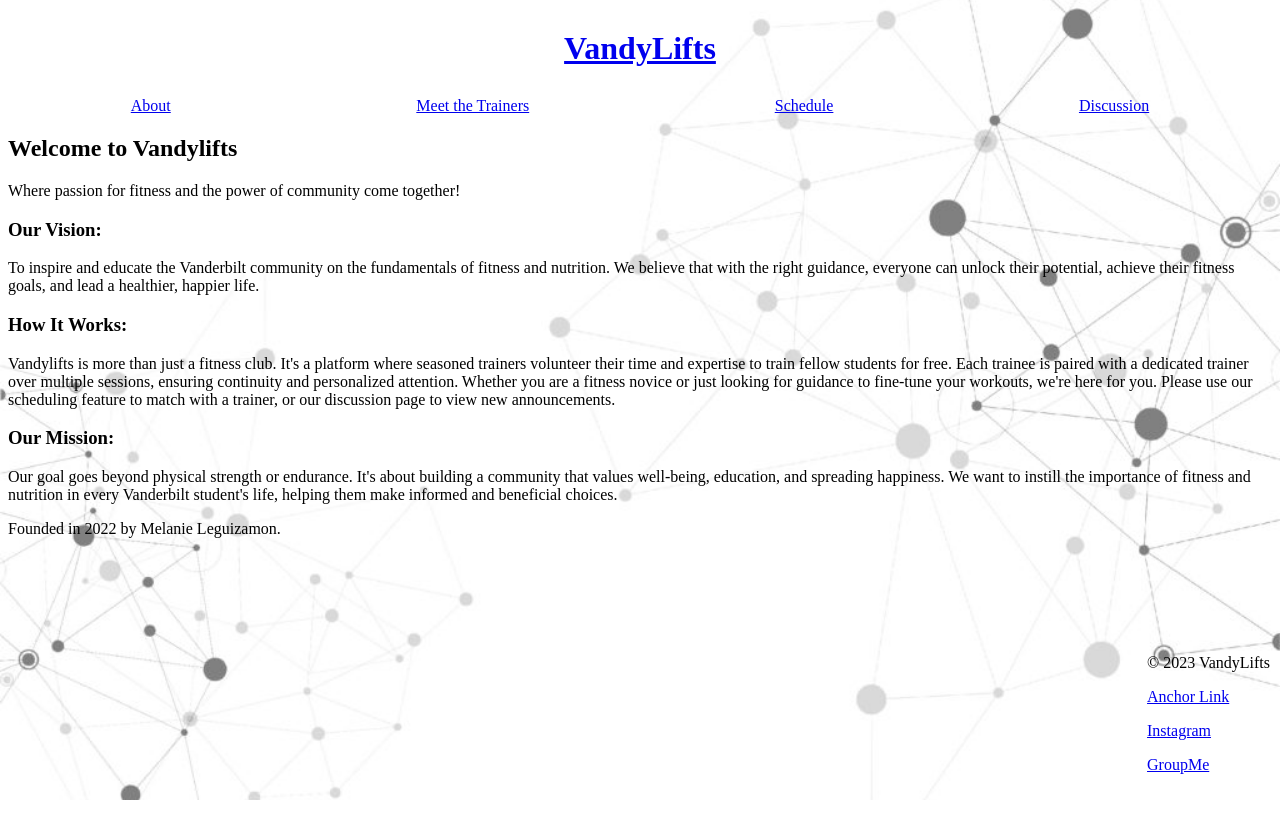
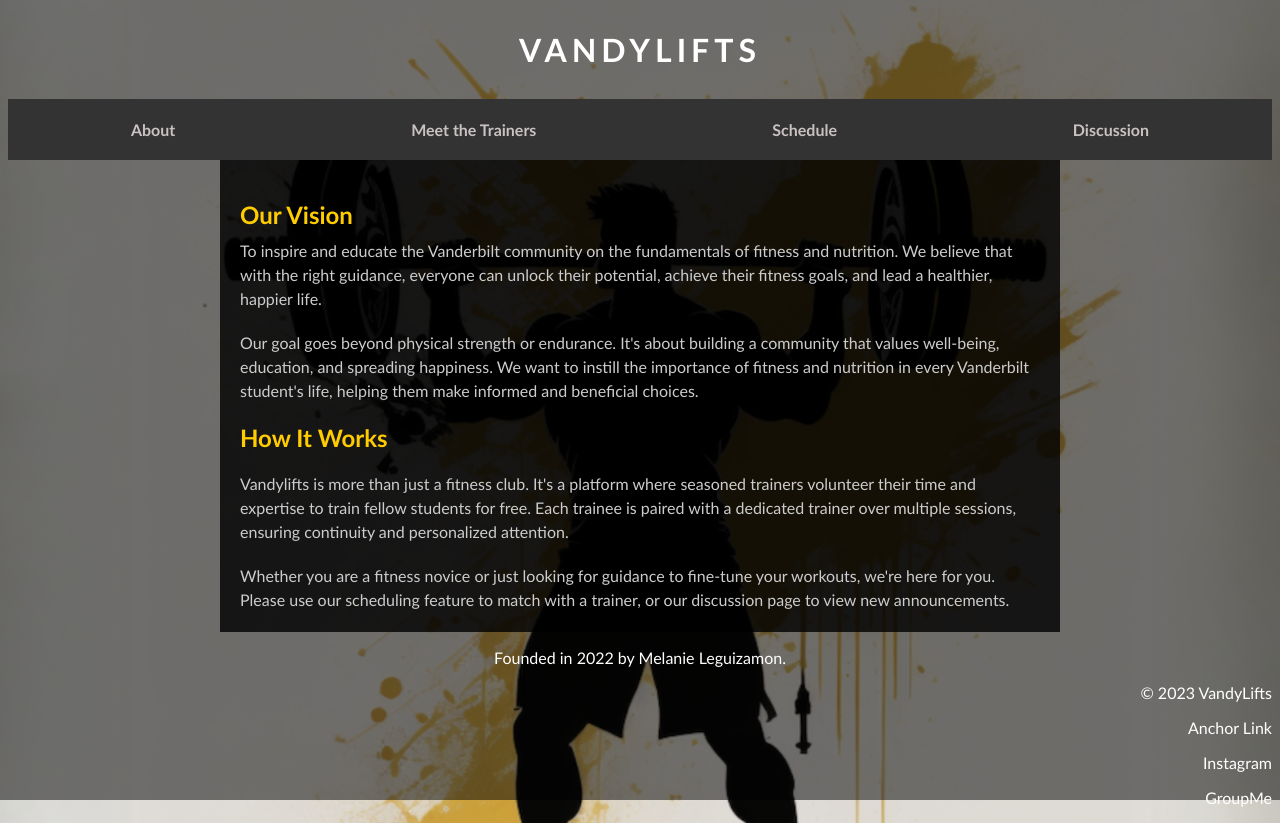
Before and after one commit to lucasschnee/Group7SoftwareProject, a React (Create React App) app in the folder client/: page /about in a window 1280 px wide. Before the commit the page ends 800 px from the top, so only its background shows below. Built offline with nearby package versions, Linux system fonts and the light colour scheme; the HTML template or start-up script is replaced by a standard one.

Commit message:
front end

```diff
--- a/client/src/About.js
+++ b/client/src/About.js
@@ -4,27 +4,27 @@
 function About() {
   return (
     <div>
-      <h2>Welcome to Vandylifts</h2>
-      <p>
-        Where passion for fitness and the power of community come together!
-      </p>
+      <div className="info">
 
-      <h3>Our Vision:</h3>
-      <p>
-        To inspire and educate the Vanderbilt community on the fundamentals of fitness and nutrition. We believe that with the right guidance, everyone can unlock their potential, achieve their fitness goals, and lead a healthier, happier life.
-      </p>
+      <h3>Our Vision</h3>
+<p>
+To inspire and educate the Vanderbilt community on the fundamentals of fitness and nutrition. We believe that with the right guidance, everyone can unlock their potential, achieve their fitness goals, and lead a healthier, happier life.
+</p>
+<p>
+Our goal goes beyond physical strength or endurance. It's about building a community that values well-being, education, and spreading happiness. We want to instill the importance of fitness and nutrition in every Vanderbilt student's life, helping them make informed and beneficial choices.
+</p>
 
-      <h3>How It Works:</h3>
-      <p>
-        Vandylifts is more than just a fitness club. It's a platform where seasoned trainers volunteer their time and expertise to train fellow students for free. Each trainee is paired with a dedicated trainer over multiple sessions, ensuring continuity and personalized attention. Whether you are a fitness novice or just looking for guidance to fine-tune your workouts, we're here for you. Please use our scheduling feature to match with a trainer, or our discussion page to view new announcements.
-      </p>
 
-      <h3>Our Mission:</h3>
-      <p>
-        Our goal goes beyond physical strength or endurance. It's about building a community that values well-being, education, and spreading happiness. We want to instill the importance of fitness and nutrition in every Vanderbilt student's life, helping them make informed and beneficial choices.
-      </p>
+<h3>How It Works</h3>
+<p>
+Vandylifts is more than just a fitness club. It's a platform where seasoned trainers volunteer their time and expertise to train fellow students for free. Each trainee is paired with a dedicated trainer over multiple sessions, ensuring continuity and personalized attention.
+</p>
+<p>
+Whether you are a fitness novice or just looking for guidance to fine-tune your workouts, we're here for you. Please use our scheduling feature to match with a trainer, or our discussion page to view new announcements.
+</p>
+</div>
+      <p>Founded in 2022 by Melanie Leguizamon.</p>
 
-      <p>Founded in 2022 by Melanie Leguizamon.</p>
       <Footer />
     </div>
   );
--- a/client/src/App.css
+++ b/client/src/App.css
@@ -1,7 +1,10 @@
 nav {
   text-align: center;
   margin-top: 20px;
+  background-color: #333; /* Add a background color for better visibility */
+  padding: 5px; /* Add some padding for spacing */
   }
+
 
 nav ul {
     list-style-type: none;
@@ -12,17 +15,307 @@
 
 nav li {
       display: inline-block;
+      margin: 0 10px; /* Add some spacing between navigation items */
       }
+
+
+nav a {
+      text-decoration: none;
+      color: #cac2c2; /* Set the text color to white for better contrast */
+      font-weight: bold;
+      /*text-transform: lowercase;*/
+      }
+
+a {
+        color: #fff; /* Set the link color to red */
+        text-decoration: none;
+}
+
 
 h1.app-title {
         text-align: center;
         margin: 30px 0;
+        color: #fff; /* Set text color to white for better visibility */
+        /*font-size: 18px;*/
+        text-decoration: none;
+        letter-spacing: 5px;
+        /*text-shadow: 2px 2px 4px rgba(0, 0, 0, 0.8); /* Add a subtle text shadow for emphasis */
   }
 
 body {
-  background-image: url('/gym_image.png');
+    background-image: url('/man_lifting1.png');
     background-size: cover; /* This ensures the image covers the entire viewport */
     background-repeat: no-repeat; /* This prevents the image from repeating if it's too small for the container */
     background-attachment: fixed; /* This makes sure the background stays in place while the content scrolls */
     background-position: center center; /* This centers the image */
+    text-align: center;
+    color: #fff; /* Set the default text color to white for better contrast */
+    font-family: 'Trebuchet MS', sans-serif; /* Choose a readable font */
     }
+
+/* Add some transparency to the background for a modern look */
+body::after {
+  content: '';
+  position: fixed;
+  top: 0;
+  left: 0;
+  width: 100%;
+  height: 100%;
+  background: rgba(0, 0, 0, 0.5); /* Adjust the alpha value for the desired transparency */
+  z-index: -1; /* Ensure this pseudo-element stays behind the content */
+  }
+
+
+.info {
+  text-align: left;
+  margin-top: 40px;
+  max-width: 800px;
+  margin: 0 auto;
+  padding: 20px;
+  /*background-color: #1b1b1b; /* Black background */
+  background-color: rgba(0, 0, 0, 0.8);
+  color: #fff; /* White text color */
+  }
+
+
+  .info h3 {
+  color: #ffcc00; /* Yellow color for headings */
+  font-size: 24px;
+  margin-bottom: 10px;
+  }
+
+
+  .info p {
+  font-size: 16px;
+  line-height: 1.5;
+  color: #ccc; /* Light grey color for text */
+  }
+
+
+  .info p:last-child {
+  margin-bottom: 0;
+  }
+
+
+  .info p:first-of-type {
+  margin-top: 0;
+  }
+
+
+  .info p,
+  .info h3 {
+  margin-top: 20px;
+  }
+
+
+  .slogan{
+    margin-top: 60px;
+    font-family: 'Andale Mono', sans-serif;
+    font-weight: bold;
+    font-size: 14px;
+    text-transform: uppercase;
+    /*letter-spacing: .5px;*/
+    }
+
+
+    .join{
+    margin-top: 80px;
+    font-family: 'Andale Mono', sans-serif;
+    font-weight: bold;
+    font-size: 15px;
+    font-style: normal;
+    text-transform: uppercase;
+    /*letter-spacing: .5px;*/
+    }
+
+
+    .signup-button {
+    margin-top: -10px;
+    padding: 10px 20px;
+    font-size: 16px;
+    font-weight: bold;
+    text-transform: uppercase;
+    background-color: #ffcc00;
+    color: #fff; /* White text color */
+    border: none;
+    border-radius: 5px;
+    cursor: pointer;
+    font-family: 'Trebuchet MS', sans-serif;
+    }
+
+
+    .signup-button:hover {
+    background-color: #988c3f; /* Darker green color on hover */
+    }
+
+
+    .welcome,
+    .welcome-message {
+    text-transform: uppercase;
+    font-weight: bold;
+    color: #ffcc00;
+    font-family: 'Andale Mono', sans-serif;
+    text-align: center;
+    }
+
+
+    /* Styling for .welcome */
+    .welcome {
+    text-shadow: 2px 2px 4px rgba(239, 229, 182, 0.8);
+    margin-top: -10px;
+    font-size: 30px;
+    letter-spacing: 2px;
+    }
+
+
+    /* Styling for .welcome-message */
+    .welcome-message {
+    text-shadow: 2px 2px 4px rgba(239, 229, 182, 0.8);
+    margin-top: -28px;
+    font-size: 13px;
+    }
+
+/* Container styling */
+.meet-trainers {
+  max-width: 800px;
+  margin: 0 auto;
+  padding: 20px;
+  /*background-color: #1b1b1b; /* Black background */
+  background-color: rgba(0, 0, 0, 0.8);
+  color: #fff; /* White text color */
+  }
+
+
+  /* Heading styling */
+  .meet-trainers h2 {
+  color: #ffcc00; /* Yellow color for headings */
+  text-align: center;
+  margin-bottom: 20px;
+  font-family: 'Andale Mono', sans-serif;
+  text-transform: uppercase;
+  }
+
+
+  /* Trainer box styling */
+  .trainer {
+  background-color: #333; /* Dark grey background for trainers */
+  padding: 15px;
+  margin-bottom: 20px;
+  border-radius: 8px;
+  }
+
+
+  /* Trainer name styling */
+  .trainer h3 {
+  color:#ffcc00;/* Yellow color for trainer names */
+  margin-bottom: 10px;
+  }
+
+
+  /* Position and Fun Fact styling */
+  .trainer p {
+  color: #ccc; /* Light grey color for text */
+  margin-bottom: 8px;
+  }
+
+
+  /* Container styling */
+
+    /* Container styling */
+.schedule {
+  max-width: 800px;
+  margin: 0 auto;
+  padding: 20px;
+  /*background-color: #1b1b1b; /* Black background */
+  background-color: rgba(0, 0, 0, 0.8);
+  color: #fff; /* White text color */
+  }
+
+
+  /* Heading styling */
+  .schedule h2 {
+  color: #ffcc00; /* Yellow color for headings */
+  text-align: center;
+  margin-bottom: 20px;
+  font-family: 'Andale Mono', sans-serif;
+  text-transform: uppercase;
+  }
+
+
+  /* Input and Select styling */
+  .schedule input,
+  .schedule select {
+  width: 100%;
+  padding: 10px;
+  margin-bottom: 10px;
+  background-color: #333; /* Dark grey background */
+  color: #fff; /* White text color */
+  border: 1px solid #666; /* Grey border */
+  border-radius: 5px;
+  }
+
+
+  /* Dropdown options styling */
+  .schedule select option {
+  background-color: #333; /* Dark grey background */
+  color: #fff; /* White text color */
+  }
+
+
+  /* Placeholder text styling */
+  .schedule p {
+  text-align: center;
+  font-style: italic;
+  color: #ccc; /* Light grey color for text */
+  }
+
+  /* Container styling */
+.discussion-board {
+  max-width: 800px;
+  margin: 0 auto;
+  padding: 20px;
+  /*background-color: #1b1b1b; /* Black background */
+  background-color: rgba(0, 0, 0, 0.8);
+  color: #fff; /* White text color */
+  }
+
+
+  /* Heading styling */
+  .discussion-board h2 {
+  color: #ffcc00; /* Yellow color for headings */
+  text-align: center;
+  margin-bottom: 20px;
+
+
+  font-family: 'Andale Mono', sans-serif;
+  text-transform: uppercase;
+  }
+
+
+  /* Announcements container styling */
+  .announcements {
+  display: grid;
+  grid-gap: 20px;
+  }
+
+
+  /* Individual announcement styling */
+  .announcement {
+  background-color: #333; /* Dark grey background */
+  padding: 15px;
+  border-radius: 8px;
+  }
+
+
+  /* Announcement title styling */
+  .announcement h3 {
+  color: #ffcc00; /* Yellow color for announcement titles */
+  margin-bottom: 10px;
+  }
+
+
+  /* Announcement content styling */
+  .announcement p {
+  color: #ccc; /* Light grey color for text */
+  margin-bottom: 8px;
+  }
--- a/client/src/App.js
+++ b/client/src/App.js
@@ -11,7 +11,7 @@
   return (
   <Router>
   <div className="app-container">
-        <h1 className="app-title"><Link to="/">VandyLifts</Link></h1>
+  <h1 className="app-title"><Link to="/">VANDYLIFTS</Link></h1>
   <nav>
   <ul>
   <li><Link to="/about">About</Link></li>
@@ -21,8 +21,24 @@
   </ul>
   </nav>
 
+
   <Routes>
-          <Route path="/" element={<div><em>A fitness club for bringing like-minded people together</em></div>} />
+  <Route path="/" element={
+  <div>
+  <div className="welcome">
+  <h2>Welcome</h2></div>
+  <div className="welcome-message">
+  <p >
+  to Vanderbilt's premier lifting mentorship organization
+  </p></div>
+  <div className="join">
+  <p>Join us today.</p>
+  <div>
+  <button class="signup-button">SIGN UP</button>
+  </div>
+  </div>
+  </div>}
+  />
   <Route path="/about" element={<About />} />
   <Route path="/trainers" element={<Trainers />} />
   <Route path="/schedule" element={<Schedule />} />
@@ -33,4 +49,5 @@
   );
   }
 
+
   export default App;
--- a/client/src/Discussion.js
+++ b/client/src/Discussion.js
@@ -8,10 +8,11 @@
     // Add more announcements as you like
     ]);
 
+
     return (
     <div>
+    <div className="discussion-board">
     <h2>Discussion Board</h2>
-
     <div className="announcements">
     {announcements.map(announcement => (
     <div key={announcement.id} className="announcement">
@@ -20,9 +21,11 @@
     </div>
     ))}
     </div>
+    </div>
     <Footer />
     </div>
     );
     }
 
+
     export default Discussion;
--- a/client/src/Footer.css
+++ b/client/src/Footer.css
@@ -1,6 +1,8 @@
 .Footer {
-    position: fixed;  /* Fixed positioning */
-    right: 10px;      /* 10 pixels from the right edge */
-    bottom: 10px;     /* 10 pixels from the bottom edge */
-    z-index: 1000;    /* Ensure it's on top of other elements */
-}
+    position: relative; /* Relative positioning */
+    bottom: 0; /* Align to the bottom of its containing element */
+    right: 0; /* Align to the right of its containing element */
+    z-index: 1000; /* Ensure it's on top of other elements */
+    color: #fff;
+    text-align: right;
+    }
--- a/client/src/Footer.js
+++ b/client/src/Footer.js
@@ -18,4 +18,5 @@
     );
     }
 
+
     export default Footer;
--- a/client/src/Schedule.js
+++ b/client/src/Schedule.js
@@ -12,18 +12,19 @@
     "Alyssa Bersamin",
     "Bita Tavafoghi"
     ];
+    const times = ["8-9am", "9-10am", "10-11am", "11-12pm"];
 
-    const times = ["8-9am", "9-10am", "10-11am", "11-12pm"];
 
     // State to handle search and filter values
     const [searchTerm, setSearchTerm] = useState('');
     const [selectedTrainer, setSelectedTrainer] = useState('');
     const [selectedTime, setSelectedTime] = useState('');
 
+
     return (
     <div>
-            <h2>Schedule</h2>
-
+    <div className = "schedule">
+    <h2>Schedule a Session</h2>
     {/* Search bar */}
     <input
     type="text"
@@ -31,12 +32,12 @@
     value={searchTerm}
     onChange={(e) => setSearchTerm(e.target.value)}
     />
-
     {/* Trainer filter dropdown */}
     <select value={selectedTrainer} onChange={(e) => setSelectedTrainer(e.target.value)}>
     <option value=''>Filter by Trainer</option>
     {trainers.map(trainer => <option key={trainer} value={trainer}>{trainer}</option>)}
     </select>
+
 
     {/* Time filter dropdown */}
     <select value={selectedTime} onChange={(e) => setSelectedTime(e.target.value)}>
@@ -44,11 +45,14 @@
     {times.map(time => <option key={time} value={time}>{time}</option>)}
     </select>
 
+
     {/* Placeholder for schedule content */}
     <p>*Insert schedule feature here*</p>
+    </div>
     <Footer />
     </div>
     );
     }
 
+
     export default Schedule;
--- a/client/src/Trainers.js
+++ b/client/src/Trainers.js
@@ -4,7 +4,9 @@
 function Trainers() {
     return (
     <div>
+    <div className="meet-trainers">
     <h2>Meet the Trainers</h2>
+
 
     <div className="trainer">
     <h3>Melanie Leguizamon</h3>
@@ -13,12 +15,14 @@
     <p>Fun Fact:</p>
     </div>
 
+
     <div className="trainer">
     <h3>Henry Jonokuchi</h3>
     <p>Position: Vice President</p>
     <p>Hometown:</p>
     <p>Fun Fact:</p>
     </div>
+
 
     <div className="trainer">
     <h3>Matthew Stein II</h3>
@@ -27,12 +31,14 @@
     <p>Fun Fact:</p>
     </div>
 
+
     <div className="trainer">
     <h3>Cole Ellis</h3>
     <p>Position: Lead Instructor</p>
     <p>Hometown:</p>
     <p>Fun Fact:</p>
     </div>
+
 
     <div className="trainer">
     <h3>Sarah Buonnano</h3>
@@ -41,6 +47,7 @@
     <p>Fun Fact:</p>
     </div>
 
+
     <div className="trainer">
     <h3>Alyssa Bersamin</h3>
     <p>Position: Social Media Chair</p>
@@ -48,11 +55,13 @@
     <p>Fun Fact:</p>
     </div>
 
+
     <div className="trainer">
     <h3>Bita Tavafoghi</h3>
     <p>Position: Social Events Chair</p>
     <p>Hometown:</p>
     <p>Fun Fact:</p>
+    </div>
     </div>
     <Footer />
     </div>
```
Also changed, not shown: client/man_lifting1.png (added). Lines whose indentation alone changed are shown as unchanged.
